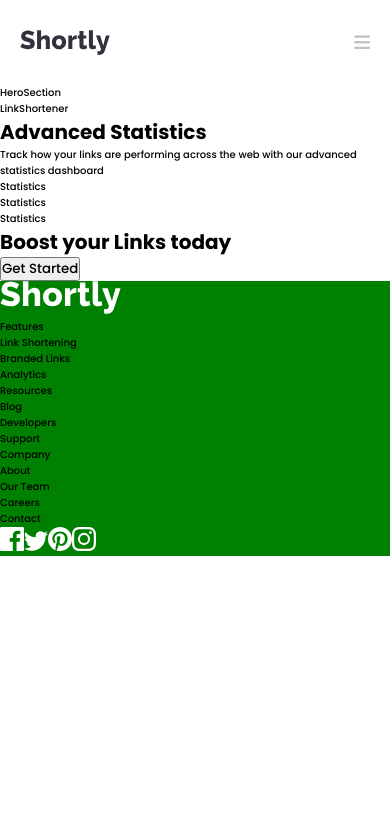
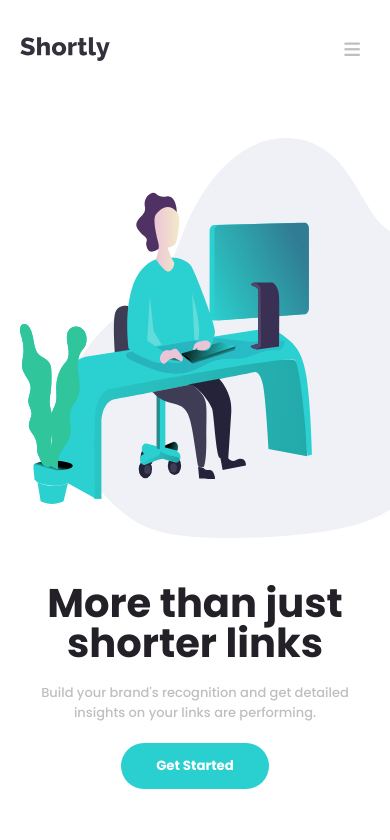
Before and after one commit to michojekunle/shortly, a React (Create React App) app: page / in a window 390 px wide. Shown: the top 840 px of the page. Built offline with nearby package versions, Linux system fonts and the light colour scheme.

Commit message:
done with hero section

```diff
--- a/src/App.css
+++ b/src/App.css
@@ -58,6 +58,8 @@ html {
   text-align: center;
   background-color: hsl(180deg, 66%, 49%);
   border-radius: 6rem;
+  border: none;
+  outline: none;
 }
 .navbar .nav-links .link .user-nav-links li:last-child a:hover {
   background-color: rgb(119, 255, 255);
@@ -67,9 +69,17 @@ html {
     padding: 3rem 8rem;
   }
 }
-@media screen and (max-width: 868px) {
+@media screen and (max-width: 898px) {
   .navbar {
     padding: 3rem 6rem;
+  }
+  .navbar .nav-links, .navbar .page-nav-links, .navbar .user-nav-links {
+    display: flex;
+    align-items: center;
+  }
+  .navbar .nav-links li, .navbar .page-nav-links li, .navbar .user-nav-links li {
+    list-style: none;
+    margin: 0 1.4rem;
   }
 }
 @media screen and (max-width: 768px) {
@@ -87,7 +97,7 @@ html {
     border-radius: 3rem;
     gap: 5rem;
     padding: 4rem;
-    transition: 0.6s ease;
+    transition: 1s ease;
   }
   .navbar .nav-links.active {
     top: 12%;
@@ -132,6 +142,8 @@ html {
     text-align: center;
     background-color: hsl(180deg, 66%, 49%);
     border-radius: 6rem;
+    border: none;
+    outline: none;
     padding: 1.5rem 40%;
   }
 }
@@ -150,6 +162,18 @@ html {
     display: block;
     font-size: 1.8rem;
     color: hsl(0deg, 0%, 75%);
+    cursor: pointer;
+    border-radius: 100%;
+    padding: 1rem;
+    transition: 0.5s;
+  }
+}
+@media screen and (max-width: 768px) {
+  .navbar #toggle-nav:focus, .navbar #toggle-nav:hover {
+    background-color: hsla(0deg, 0%, 75%, 0.8);
+    color: #fff;
+    border-radius: 50%;
+    padding: 1rem 1.2rem;
   }
 }
 @media screen and (max-width: 768px) {
@@ -161,4 +185,145 @@ html {
   .navbar {
     padding: 3rem 2rem;
   }
+}
+
+.hero-section {
+  display: flex;
+  align-items: center;
+  justify-content: space-between;
+  padding-left: 12rem;
+  width: 100%;
+  margin-top: 4rem;
+  overflow: hidden;
+  margin-bottom: 5rem;
+}
+.hero-section .content h1 {
+  font-size: 7rem;
+  line-height: 8rem;
+  color: hsl(260deg, 8%, 14%);
+  max-width: 58rem;
+}
+@media screen and (max-width: 1200px) {
+  .hero-section .content h1 {
+    font-size: 6rem;
+    line-height: 7rem;
+  }
+}
+@media screen and (max-width: 1000px) {
+  .hero-section .content h1 {
+    font-size: 5rem;
+    line-height: 6rem;
+  }
+}
+@media screen and (max-width: 820px) {
+  .hero-section .content h1 {
+    font-size: 4rem;
+    line-height: 5rem;
+  }
+}
+.hero-section .content p {
+  color: hsl(0deg, 0%, 75%);
+  max-width: 58rem;
+  margin: 2rem 0;
+  width: 75%;
+  font-size: 1.8rem;
+  line-height: 2.7rem;
+}
+@media screen and (max-width: 1200px) {
+  .hero-section .content p {
+    font-size: 1.6rem;
+  }
+}
+@media screen and (max-width: 1000px) {
+  .hero-section .content p {
+    font-size: 1.4rem;
+    line-height: 2rem;
+  }
+}
+@media screen and (max-width: 820px) {
+  .hero-section .content p {
+    font-size: 1.3rem;
+  }
+}
+.hero-section .content button {
+  padding: 1.3rem 3.5rem;
+  color: #fff;
+  font-weight: 700;
+  text-align: center;
+  background-color: hsl(180deg, 66%, 49%);
+  border-radius: 6rem;
+  border: none;
+  outline: none;
+  transition: 0.5s;
+  cursor: pointer;
+}
+.hero-section .content button:hover {
+  background-color: rgb(119, 255, 255);
+}
+.hero-section .main-illustration img {
+  width: 120%;
+}
+@media screen and (max-width: 1000px) {
+  .hero-section {
+    padding-left: 8rem;
+  }
+  .hero-section .content {
+    padding-right: 8rem;
+  }
+}
+@media screen and (max-width: 868px) {
+  .hero-section {
+    padding-left: 6rem;
+  }
+  .hero-section .content {
+    padding-right: 6rem;
+  }
+}
+@media screen and (max-width: 768px) {
+  .hero-section {
+    flex-direction: column-reverse;
+    padding-left: 5rem;
+    text-align: center;
+  }
+  .hero-section .content {
+    padding-right: 5rem;
+  }
+  .hero-section .main-illustration img {
+    height: 30vh;
+    min-height: 40rem;
+    max-height: 45rem;
+    margin-bottom: 4rem;
+  }
+  .hero-section .content {
+    display: flex;
+    align-items: center;
+    justify-content: center;
+    flex-direction: column;
+  }
+  .hero-section .content h1 {
+    font-size: 6rem;
+    line-height: 7rem;
+  }
+  .hero-section .content p {
+    width: 100%;
+    max-width: 35rem;
+  }
+}
+@media screen and (max-width: 600px) {
+  .hero-section .content h1 {
+    font-size: 4.2rem;
+    line-height: 5rem;
+  }
+}
+@media screen and (max-width: 400px) {
+  .hero-section {
+    padding-left: 2rem;
+  }
+  .hero-section .content {
+    padding-right: 2rem;
+  }
+  .hero-section .content h1 {
+    font-size: 4rem;
+    line-height: 4rem;
+  }
 }/*# sourceMappingURL=App.css.map */
--- a/src/App.scss
+++ b/src/App.scss
@@ -1,3 +1,4 @@
+//importing font family
 @import url('https://fonts.googleapis.com/css2?family=Poppins:wght@500;700&display=swap');
 
 $Cyan: hsl(180, 66%, 49%);
@@ -8,6 +9,7 @@ $GrayishViolet: hsl(257, 7%, 63%);
 $VeryDarkBlue: hsl(255, 11%, 22%);
 $VeryDarkViolet: hsl(260, 8%, 14%);
 
+//reusable style for buttons on this page
 @mixin button($bdrd) {
    padding: 1.3rem 3.5rem;
    color: #fff;
@@ -15,8 +17,11 @@ $VeryDarkViolet: hsl(260, 8%, 14%);
    text-align: center;
    background-color: $Cyan;
    border-radius: $bdrd;
+   border: none;
+   outline: none;
 }
 
+//General Styles
 * {
     margin: 0;
     padding: 0;
@@ -28,6 +33,7 @@ html {
     font-size: 62.5%;
 }
 
+//Navbar Styles
 .navbar {
     display: flex;
     gap: 2.8rem;
@@ -89,9 +95,23 @@ html {
         padding: 3rem 8rem;
     }
 
-    @media screen and (max-width: 868px) {
+    @media screen and (max-width: 898px) {
         padding: 3rem 6rem;
+
+        .nav-links, .page-nav-links, .user-nav-links {
+            display: flex;
+            align-items: center;
+
+            & li {
+                list-style: none;
+                margin: 0 1.4rem;
+            }
+        }
     }
+
+
+
+
 
     @media screen and (max-width: 768px) {
 
@@ -109,7 +129,7 @@ html {
             border-radius: 3rem;
             gap: 5rem;
             padding: 4rem;
-            transition: .6s ease;
+            transition: 1s ease;
 
             &.active {
                 top: 12%;
@@ -176,6 +196,17 @@ html {
             display: block;
             font-size: 1.8rem;
             color: $Gray;
+            cursor: pointer;
+            border-radius: 100%;
+            padding: 1rem;
+            transition: .5s;
+        }
+
+        #toggle-nav:focus, #toggle-nav:hover {
+            background-color: hsla(0, 0%, 75%, .8);
+            color: #fff;
+            border-radius: 50%;
+            padding: 1rem 1.2rem;
         }
 
         .brand-logo img {
@@ -187,3 +218,145 @@ html {
         padding: 3rem 2rem;
     }
 }
+
+
+// Hero-Section Styles
+.hero-section {
+    display: flex;
+    align-items: center;
+    justify-content: space-between;
+    padding-left: 12rem;
+    width: 100%;
+    margin-top: 4rem;
+    overflow: hidden;
+    margin-bottom: 5rem;
+
+    .content h1 {
+        font-size: 7rem;
+        line-height: 8rem;
+        color: $VeryDarkViolet;
+        max-width: 58rem;
+
+        @media screen and (max-width: 1200px) {
+            font-size: 6rem;
+            line-height: 7rem;
+        }
+
+        @media screen and (max-width: 1000px) {
+            font-size: 5rem;
+            line-height: 6rem;
+        }
+
+        @media screen and (max-width: 820px) {
+            font-size: 4rem;
+            line-height: 5rem;
+        }
+    }
+
+    .content p {
+        color: $Gray;
+        max-width: 58rem;
+        margin: 2rem 0;
+        width: 75%;
+        font-size: 1.8rem;
+        line-height: 2.7rem;
+
+        @media screen and (max-width: 1200px) {
+            font-size: 1.6rem;
+        }
+
+        @media screen and (max-width: 1000px) {
+            font-size: 1.4rem;
+            line-height: 2rem;
+        }
+
+        @media screen and (max-width: 820px) {
+            font-size: 1.3rem;
+        }
+    }
+
+    .content button {
+        @include button(6rem);
+        transition: .5s;
+        cursor: pointer;
+
+        &:hover {
+            background-color: rgba(119, 255, 255, 1);
+        }
+    }
+
+
+    .main-illustration img{
+        width: 120%;
+
+    }
+
+    @media screen and (max-width: 1000px) {
+        padding-left: 8rem;
+        .content {
+            padding-right: 8rem;
+        }
+    }
+
+    @media screen and (max-width: 868px) {
+        padding-left: 6rem;
+        .content {
+            padding-right: 6rem;
+        }
+    }
+
+    @media screen and (max-width: 768px) {
+        flex-direction: column-reverse;
+        padding-left: 5rem;
+        text-align: center;
+        .content {
+            padding-right: 5rem;
+        }
+
+        .main-illustration img {
+            height: 30vh;
+            min-height: 40rem;
+            max-height: 45rem;
+            margin-bottom: 4rem;
+        }
+
+        .content {
+            display: flex;
+            align-items: center;
+            justify-content: center;
+            flex-direction: column;
+        }
+
+        .content h1 {
+            font-size: 6rem;
+            line-height: 7rem;
+        }
+
+        .content p{
+            width: 100%;
+            max-width: 35rem;
+        }
+    }
+
+    @media screen and (max-width: 600px) {
+        .content h1 {
+            font-size: 4.2rem;
+            line-height: 5rem;
+        }
+
+    }
+
+    @media screen and (max-width: 400px) {
+        padding-left: 2rem;
+
+        .content {
+            padding-right: 2rem;
+
+            h1 {
+                font-size: 4rem;
+                line-height: 4rem;
+            }
+        }
+
+    }
+}
--- a/src/components/HeroSection.jsx
+++ b/src/components/HeroSection.jsx
@@ -1,8 +1,18 @@
-import React from 'react'
+import React from 'react';
+import mainIllustration from '../images/illustration-working.svg';
 
 const HeroSection = () => {
   return (
-    <div>HeroSection</div>
+    <section className='hero-section' >
+      <div className="content">
+        <h1>More than just shorter links</h1>
+        <p>Build your brand's recognition and get detailed insights on your links are performing.</p>
+        <button>Get Started</button>
+      </div>
+      <div className="main-illustration">
+        <img src={mainIllustration} alt=""/>
+      </div>
+    </section>
   )
 }
 
```
Also changed, not shown: 1 other file (tests, documents, lock files or other folders).
